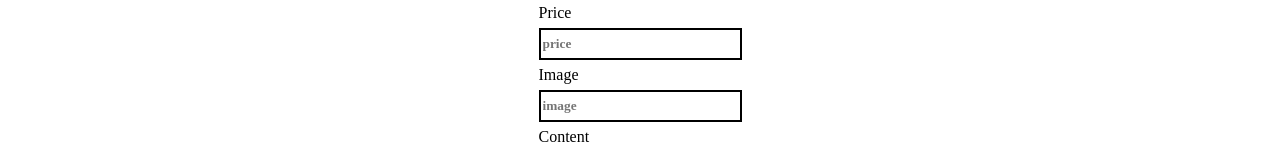
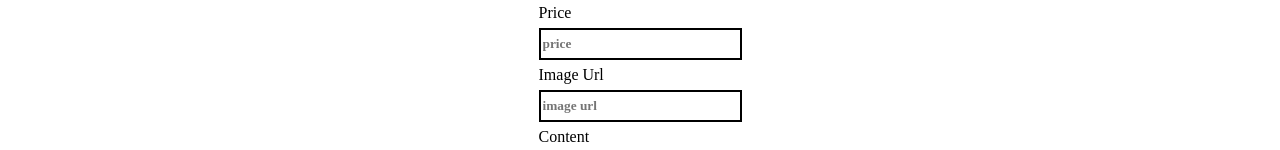
Before and after one commit to Noroff-FEU-Assignments/project-exam-2-en1993, a React (Create React App) app: page /admin/products/add in a window 1280 px wide. Shown: the part 431-581 px from the top of the page. Built offline with nearby package versions, Linux system fonts and the light colour scheme; a web font is replaced by a local one.

Commit message:
add content

```diff
--- a/src/App.css
+++ b/src/App.css
@@ -46,6 +46,12 @@ body {
 /* :root {
   --primary-color: #ffab24;
   --secondary-color: #023901;
+  --third-color: white;
+  --links-color: blue;
+}*/
+/* :root {
+  --primary-color: #96fce5;
+  --secondary-color: #00574d;
   --third-color: white;
   --links-color: blue;
 } */
@@ -208,6 +214,8 @@ ul.products {
   background: rgb(5, 111, 5);
   color: white;
   border: none;
+  width: 175px;
+  margin: 0 auto;
 }
 
 /* .delete {
@@ -270,9 +278,10 @@ ul.products {
 }
 
 .updateCTA,
-.addCta,
+.addCTA,
 .loginCta {
   font-family: "Hepta Slab";
+  color: var(--secondary-color);
   background: var(--primary-color);
   font-size: 21px;
   border: none;
--- a/src/components/accommodation/AccommodationPage.module.css
+++ b/src/components/accommodation/AccommodationPage.module.css
@@ -60,6 +60,7 @@
 .bookingFormCTA {
   font-family: "Hepta Slab";
   background: var(--primary-color);
+  color: var(--secondary-color);
   font-size: 21px;
   border: none;
   font-weight: bold;
--- a/src/components/admin/ContactInquiry.jsx
+++ b/src/components/admin/ContactInquiry.jsx
@@ -1,4 +1,3 @@
-
 import Heading from "../layout/Heading";
 import AdminPage from "./AdminPage";
 
--- a/src/components/admin/HotelsInquiry.jsx
+++ b/src/components/admin/HotelsInquiry.jsx
@@ -4,11 +4,7 @@ import Heading from "../layout/Heading";
 import AdminPage from "./AdminPage";
 
 const HotelsInquiry = () => {
-
-
   return (
-
-
     <>
       <AdminPage>
         <Heading content="Hotels Inquiry" size="2" />
@@ -22,7 +18,6 @@ const HotelsInquiry = () => {
         </BookingForm> */}
 
         {/* localStorage */}
-
       </AdminPage>
     </>
   );
--- a/src/components/admin/posts/AddPost.jsx
+++ b/src/components/admin/posts/AddPost.jsx
@@ -72,7 +72,9 @@ export default function AddPost() {
               />
             </div>
 
-            <button className="addCta">{submitting ? "Submitting..." : "Submit"}</button>
+            <button className="addCTA">
+              {submitting ? "Submitting..." : "Submit"}
+            </button>
           </div>
         </form>
       </AdminPage>
--- a/src/components/admin/posts/PostPage.jsx
+++ b/src/components/admin/posts/PostPage.jsx
@@ -2,7 +2,6 @@ import Heading from "../../layout/Heading";
 import AdminPage from "../AdminPage";
 import { Link } from "react-router-dom";
 import PostList from "./PostList";
-
 
 const PostPage = () => {
   return (
@@ -13,7 +12,7 @@ const PostPage = () => {
           <Link to="/admin/posts/add">Add post</Link>
         </p>
         <p>List posts here</p>
-        <PostList/>
+        <PostList />
       </AdminPage>
     </>
   );
--- a/src/components/admin/products/AddProduct.jsx
+++ b/src/components/admin/products/AddProduct.jsx
@@ -69,8 +69,12 @@ export default function AddProduct() {
               <input name="price" placeholder="price" {...register("price")} />
             </div>
             <div>
-              <label>Image</label>
-              <input name="url" placeholder="image" {...register("url")} />
+              <label>Image Url</label>
+              <input
+                name="image"
+                placeholder="image url"
+                {...register("image")}
+              />
             </div>
             <div>
               <label>Content</label>
@@ -81,7 +85,7 @@ export default function AddProduct() {
               />
             </div>
 
-            <button className="addCta">
+            <button className="addCTA">
               {submitting ? "Submitting..." : "Submit"}
             </button>
           </div>
--- a/src/components/admin/products/EditProduct.jsx
+++ b/src/components/admin/products/EditProduct.jsx
@@ -73,8 +73,13 @@ export default function EditProduct() {
     <>
       <AdminPage>
         <Heading content="  Edit Product Page" size="2" />
+        <div>
+          <div>
+            {updated && (
+              <div className="success"> The product was updated </div>
+            )}
+          </div>
           <form className="editProductForm" onSubmit={handleSubmit(onSubmit)}>
-          {updated && <div className="success"> The product was updated </div>}
             {updateError && <FormError>{updateError}</FormError>}
             <div disabled={updatingProduct} className="editContent">
               <div>
@@ -90,11 +95,20 @@ export default function EditProduct() {
               </div>
               <div>
                 <label>Price</label>
-              <input name="price" placeholder="price" {...register("price")} />
+                <input
+                  name="prices"
+                  placeholder="price"
+                  {...register("price")}
+                />
               </div>
               <div>
                 <label>Image</label>
-              <input name="url" placeholder="image" {...register("url")} />
+                <input
+                  name="image"
+                  // defaultValue={product?.images[0]?.src}
+                  placeholder="image"
+                  {...register("image")}
+                />
               </div>
               <div>
                 <label>Content</label>
@@ -111,6 +125,7 @@ export default function EditProduct() {
               </div>
             </div>
           </form>
+        </div>
       </AdminPage>
     </>
   );
--- a/src/components/admin/products/ProductPage.jsx
+++ b/src/components/admin/products/ProductPage.jsx
@@ -2,7 +2,6 @@ import Heading from "../../layout/Heading";
 import AdminPage from "../AdminPage";
 import { Link } from "react-router-dom";
 import ProductList from "./ProductList";
-
 
 const ProductPage = () => {
   return (
@@ -13,7 +12,7 @@ const ProductPage = () => {
           <Link to="/admin/products/add">Add product</Link>
         </p>
         <p>List products here</p>
-        <ProductList/>
+        <ProductList />
       </AdminPage>
     </>
   );
--- a/src/components/home/Index.jsx
+++ b/src/components/home/Index.jsx
@@ -23,8 +23,8 @@ const HomePage = () => {
         </section>
         <section className="welcome-section">
           <div className="slider-wrapper">
+            <RiArrowLeftSLine className={styles.arrowIcons} />
             <RiArrowRightSLine className={styles.arrowIcons} />
-            <RiArrowLeftSLine className={styles.arrowIcons} />
             <HomePost />
           </div>
         </section>
--- a/src/components/home/Index.module.css
+++ b/src/components/home/Index.module.css
@@ -69,3 +69,8 @@ section {
     top: 7em;
   }
 }
+
+.arrowIcons {
+  font-size: 35px;
+  cursor: pointer;
+}
```
Also changed, not shown: src/components/admin/AdminPage.jsx (+3 -5 lines). Lines whose indentation alone changed are shown as unchanged.
